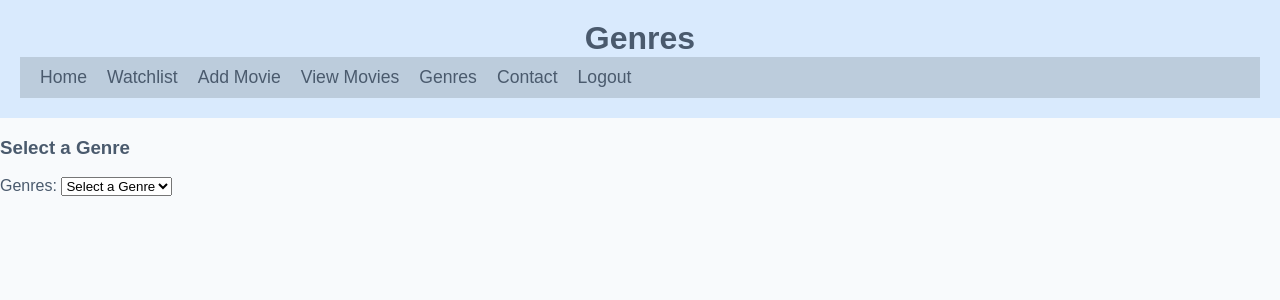
After one commit to mahir817/Movie_database, a PHP site: page /genres.php in a window 1280 px wide. The commit adds this page. Shown: the top 300 px of the page. Run offline with PHP 8.4, Linux system fonts and the light colour scheme.

Commit message:
genre added

```diff
--- /dev/null
+++ b/genres.php
@@ -0,0 +1,79 @@
+<?php
+// Start the session and include database connection
+session_start();
+$servername = "localhost";
+$username = "root";
+$password = "";
+$dbname = "project";
+
+// Connect to the database
+$conn = new mysqli($servername, $username, $password, $dbname);
+
+// Check the connection
+if ($conn->connect_error) {
+    die("Connection failed: " . $conn->connect_error);
+}
+
+// Define fixed genres
+$fixed_genres = [
+    "Action",
+    "Comedy",
+    "Drama",
+    "Thriller",
+    "Satire",
+    "Romance",
+    "Horror",
+    "Fantasy",
+    "Crime",
+    "Musical",
+    "Mystery"
+];
+?>
+<!DOCTYPE html>
+<html lang="en">
+<head>
+    <meta charset="UTF-8">
+    <meta name="viewport" content="width=device-width, initial-scale=1.0">
+    <title>Genres</title>
+    <link rel="stylesheet" href="style2.css">
+    <script>
+        function navigateToGenre() {
+            const genre = document.getElementById("genre-select").value;
+            if (genre) {
+                window.location.href = "view_movies.php?genre=" + encodeURIComponent(genre);
+            }
+        }
+    </script>
+</head>
+<body>
+<div class="header">
+    <h2>Genres</h2>
+    <div class="navbar">
+        <ul>
+            <li><a href="index.php">Home</a></li>
+            <li><a href="watchlist.php">Watchlist</a></li>
+            <li><a href="add_movie.php">Add Movie</a></li>
+            <li><a href="view_movies.php">View Movies</a></li>
+            <li><a href="genres.php" class="active">Genres</a></li>
+            <li><a href="contact.php">Contact</a></li>
+            <li><a href="index.php?logout=1" class="logout-link">Logout</a></li>
+        </ul>
+    </div>
+</div>
+<div class="content">
+    <h3>Select a Genre</h3>
+    <div class="genre-dropdown">
+        <label for="genre-select">Genres:</label>
+        <select id="genre-select" onchange="navigateToGenre()">
+            <option value="">Select a Genre</option>
+            <?php foreach ($fixed_genres as $genre): ?>
+                <option value="<?php echo htmlspecialchars($genre); ?>">
+                    <?php echo htmlspecialchars($genre); ?>
+                </option>
+            <?php endforeach; ?>
+        </select>
+    </div>
+</div>
+</body>
+</html>
+<?php $conn->close(); ?>
--- a/index.php
+++ b/index.php
@@ -33,7 +33,7 @@
     <li><a href="watchlist.php">Watchlist</a></li>
     <li><a href="add_movie.php">Add Movie</a></li>
     <li><a href="view_movies.php">View Movies</a></li>
-      <li><a href="contact.php">Contact</a></li>
+    <li><a href="genres.php">Genres</a></li>
     <li><a href="index.php?logout=1" class="logout-link">Logout</a></li>
   </ul>
   <form class="search-form" method="get" action="search.php">
--- a/style.css
+++ b/style.css
@@ -4,6 +4,7 @@
 }
 
 body {
+  font-family: Arial, sans-serif;
   font-size: 120%;
   background: #F8FAFC;
 
@@ -27,6 +28,7 @@ body {
 
 form,
 .content {
+
   width: 30%;
   margin: 0px auto;
   padding: 20px;
--- a/style2.css
+++ b/style2.css
@@ -1,233 +1,99 @@
+
+
 /* General styles */
 body {
     font-family: Arial, sans-serif;
     margin: 0;
     padding: 0;
-    height: 100vh;
-    display: flex;
-    flex-direction: column;
     background-color: #F8FAFC;
     color: #4A5A6D;
-
 }
 
 /* Header styles */
 .header {
     background-color: #D9EAFD;
-
     padding: 20px;
     text-align: center;
-    color: white;
 }
 
 .header h2 {
     margin: 0;
     font-size: 2em;
     color: #4A5A6D;
-
 }
 
 .navbar {
     display: flex;
     justify-content: space-between;
     align-items: center;
-    margin-top: 10px;
     padding: 10px 20px;
     background-color: #BCCCDC;
-
-    border-bottom: 2px solid #BCCCDC;
-    border-radius: 10px;
 }
 
 .navbar ul {
-    list-style-type: none;
+    list-style: none;
     display: flex;
-    gap: 15px;
     padding: 0;
     margin: 0;
 }
 
 .navbar ul li {
-    display: inline;
+    margin-right: 20px;
+    position: relative;
 }
 
 .navbar ul li a {
     text-decoration: none;
     color: #4A5A6D;
-
     font-size: 1.1em;
-    transition: color 0.3s;
 }
 
 .navbar ul li a:hover {
     color: #D9EAFD;
-
 }
 
+.dropdown-content {
+    display: none;
+    position: absolute;
+    top: 100%;
+    left: 0;
+    background-color: #fff;
+    border: 1px solid #ccc;
+    box-shadow: 0 4px 6px rgba(0, 0, 0, 0.1);
+    z-index: 1000;
+    list-style: none;
+    padding: 0;
+    min-width: 200px;
+}
 
-.logout-link {
-    color: red;
-    font-weight: bold;
+.dropdown-content a {
+    padding: 10px;
+    display: block;
+    color: #000;
     text-decoration: none;
 }
 
-.logout-link:hover {
-    color: white;
+.dropdown-content a:hover {
+    background-color: #D9EAFD;
 }
 
+.dropdown-content.show {
+    display: block;
+}
 
 .search-form {
     display: flex;
-    align-items: center;
     gap: 5px;
 }
 
-.search-form input[type="text"] {
+.search-form input {
     padding: 8px;
-    font-size: 1em;
-    border: 1px solid #BCCCDC;
     border-radius: 5px;
-    background-color: #F8FAFC;
-    color: #4A5A6D;
-
 }
 
 .search-form button {
+    padding: 8px 15px;
+    border-radius: 5px;
     background-color: #D9EAFD;
-    color: white;
     border: none;
-    padding: 8px 15px;
-    font-size: 1em;
-    border-radius: 5px;
-    cursor: pointer;
-    transition: background-color 0.3s;
 }
-
-.search-form button:hover {
-    background-color: #BCCCDC;
-}
-
-
-.content {
-    flex: 1;
-    padding: 20px;
-}
-
-.welcome-message {
-    text-align: center;
-    margin-bottom: 20px;
-}
-
-.movie-categories {
-    display: grid;
-    grid-template-columns: repeat(auto-fit, minmax(200px, 1fr));
-    gap: 20px;
-}
-
-.movie-category {
-    background-color: #BCCCDC;
-    padding: 15px;
-    border-radius: 10px;
-    text-align: center;
-    transition: transform 0.3s, background-color 0.3s;
-}
-
-.movie-category h3 {
-    margin-bottom: 10px;
-    color: #4A5A6D;
-
-}
-
-.movie-category:hover {
-    background-color: #D9EAFD;
-    transform: scale(1.05);
-}
-
-/* Logout button */
-.logout-btn {
-    display: inline-block;
-    margin-top: 20px;
-    padding: 10px 20px;
-    background-color: red;
-    color: white;
-    text-decoration: none;
-    border-radius: 5px;
-    font-weight: bold;
-    transition: background-color 0.3s;
-    text-align: center;
-}
-
-.logout-btn:hover {
-    background-color: rgb(179, 47, 47);
-}
-
-/* Sort form styles */
-.sort-form {
-    margin-bottom: 20px;
-    display: flex;
-    align-items: center;
-    gap: 10px;
-}
-
-.sort-form label {
-    font-weight: bold;
-    color: #4A5A6D;
-
-}
-
-.sort-form select,
-.sort-form button {
-    padding: 8px;
-    font-size: 1em;
-    border-radius: 5px;
-    border: 1px solid #BCCCDC;
-}
-
-/* Table styles */
-table {
-    width: 100%;
-    border-collapse: collapse;
-    margin-top: 20px;
-}
-
-table th,
-table td {
-    border: 1px solid #BCCCDC;
-    padding: 10px;
-    text-align: left;
-    color: #4A5A6D;
-
-}
-
-table th {
-    background-color: #D9EAFD;
-    color: white;
-}
-
-table tr:nth-child(even) {
-    background-color: #F8FAFC;
-}
-
-table tr:hover {
-    background-color: #D9EAFD;
-    color: white;
-}
-
-.edit-button,
-.delete-button {
-    text-decoration: none;
-    padding: 5px 10px;
-    margin: 5px;
-    border-radius: 5px;
-    font-size: 14px;
-}
-
-.edit-button {
-    background-color: #4CAF50;
-    color: white;
-}
-
-.delete-button {
-    background-color: #f44336;
-    color: white;
-}
```
Also changed, not shown: genre.php (added, +49 -0 lines). Lines whose indentation alone changed are shown as unchanged.
